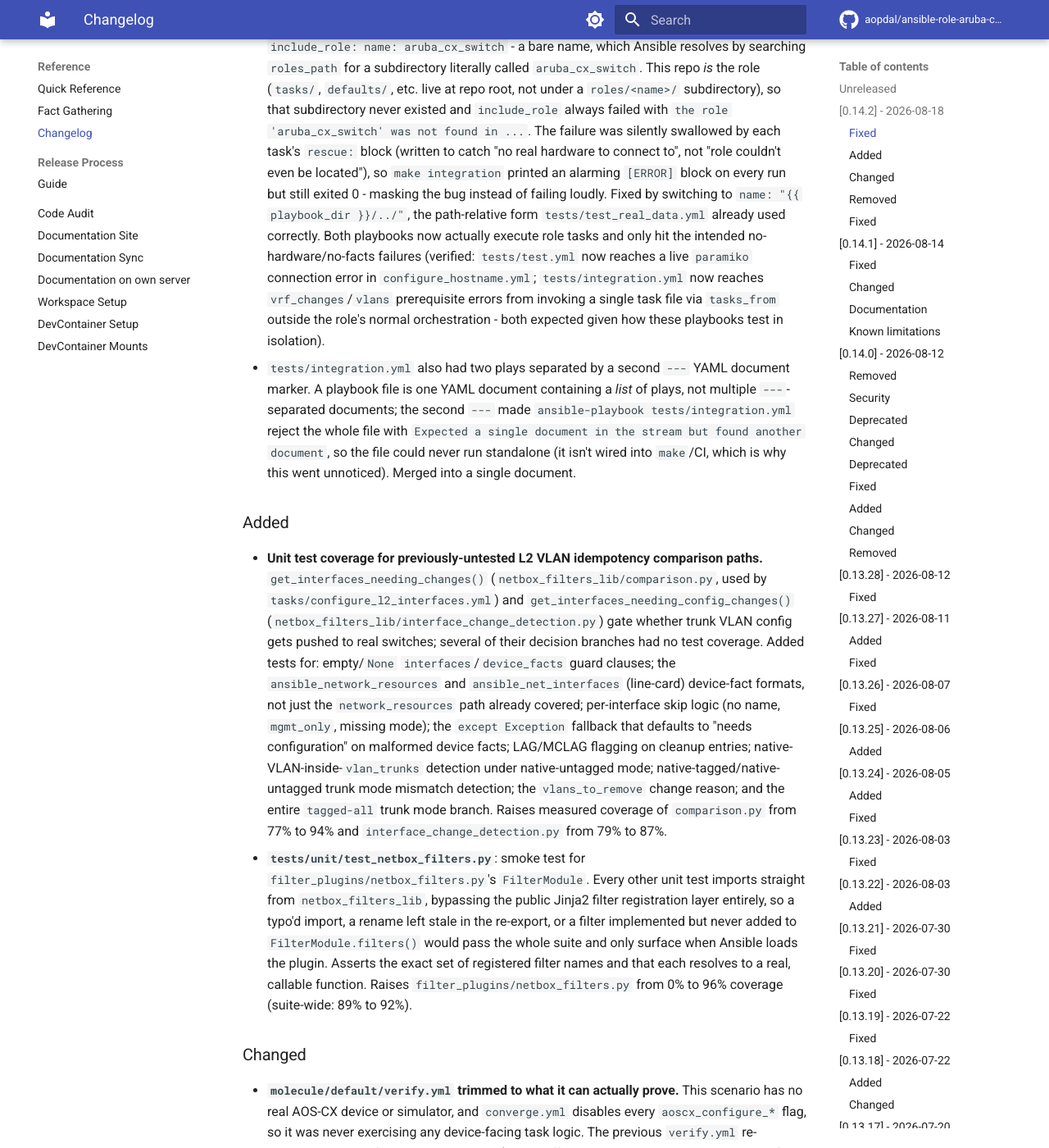
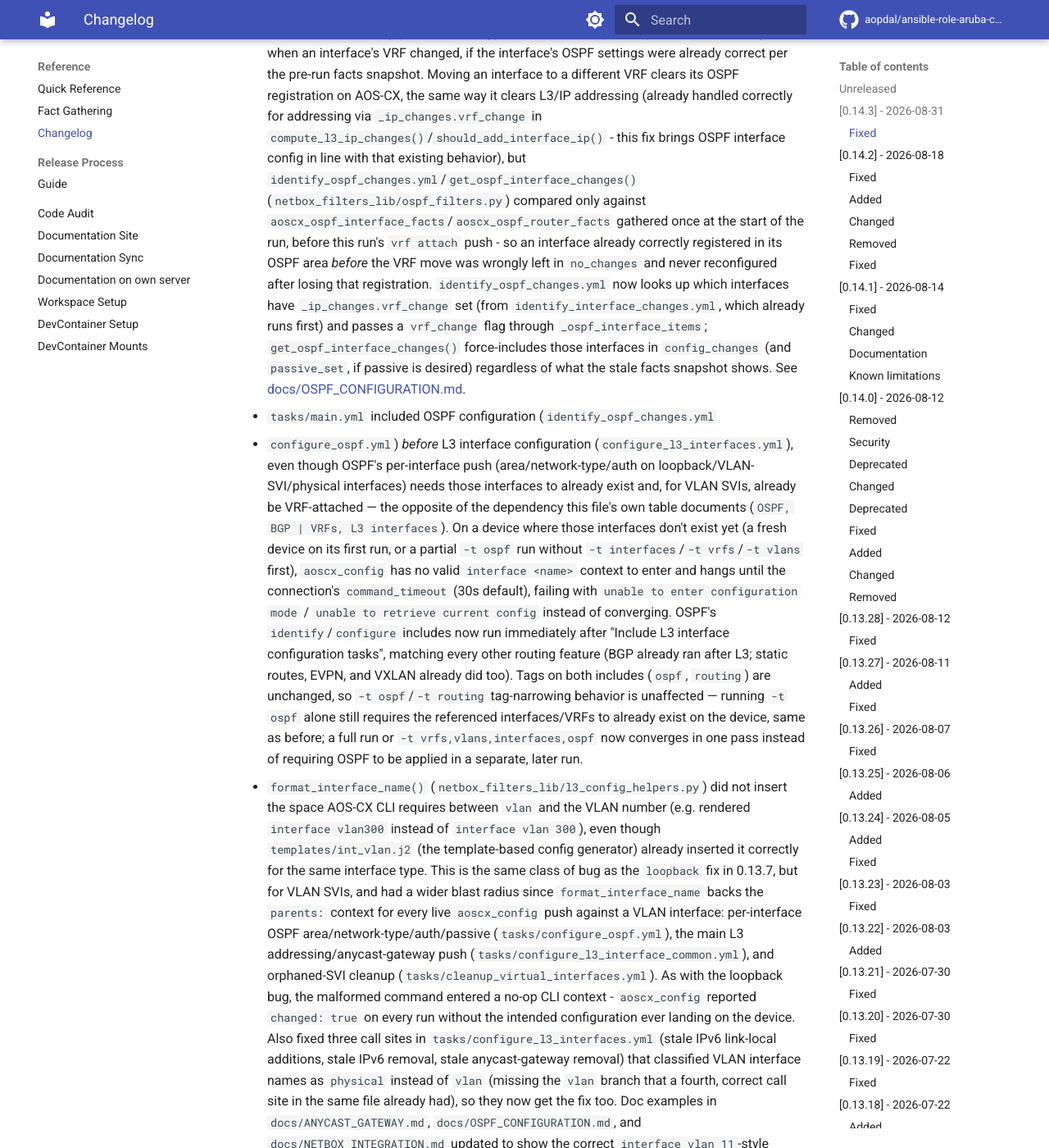
Before and after one commit to aopdal/ansible-role-aruba-cx-switch, an MkDocs documentation site: the page built from docs/CHANGELOG.md, in a window 1280 px wide and 1400 px high, scrolled down 488 px. Shown: the whole window at 82% size. Built offline with MkDocs 1.6.1 and Material for MkDocs 9.7.7, drawn with Linux system fonts in a browser that asks for light colours; comment, search, counter and statistics services are not loaded; some of the changed text lies outside the part shown.

Commit message:
chore: release version 0.14.3

```diff
--- a/CHANGELOG.md
+++ b/CHANGELOG.md
@@ -6,6 +6,80 @@ The format is based on [Keep a Changelog](https://keepachangelog.com/en/1.0.0/),
 and this project adheres to [Semantic Versioning](https://semver.org/spec/v2.0.0.html).
 
 ## [Unreleased]
+
+## [0.14.3] - 2026-08-31
+
+### Fixed
+
+- OSPF interface config (area/network-type/authentication/passive) was
+  never reconfigured when an interface's VRF changed, if the interface's
+  OSPF settings were already correct per the pre-run facts snapshot.
+  Moving an interface to a different VRF clears its OSPF registration on
+  AOS-CX, the same way it clears L3/IP addressing (already handled
+  correctly for addressing via `_ip_changes.vrf_change` in
+  `compute_l3_ip_changes()`/`should_add_interface_ip()` - this fix brings
+  OSPF interface config in line with that existing behavior), but
+  `identify_ospf_changes.yml`/`get_ospf_interface_changes()`
+  (`netbox_filters_lib/ospf_filters.py`) compared only against
+  `aoscx_ospf_interface_facts`/`aoscx_ospf_router_facts` gathered once at
+  the start of the run, before this run's `vrf attach` push - so an
+  interface already correctly registered in its OSPF area *before* the
+  VRF move was wrongly left in `no_changes` and never reconfigured after
+  losing that registration. `identify_ospf_changes.yml` now looks up
+  which interfaces have `_ip_changes.vrf_change` set (from
+  `identify_interface_changes.yml`, which already runs first) and passes
+  a `vrf_change` flag through `_ospf_interface_items`;
+  `get_ospf_interface_changes()` force-includes those interfaces in
+  `config_changes` (and `passive_set`, if passive is desired) regardless
+  of what the stale facts snapshot shows. See
+  [docs/OSPF_CONFIGURATION.md](docs/OSPF_CONFIGURATION.md#interaction-with-vrf-changes).
+
+- `tasks/main.yml` included OSPF configuration (`identify_ospf_changes.yml`
+  + `configure_ospf.yml`) *before* L3 interface configuration
+  (`configure_l3_interfaces.yml`), even though OSPF's per-interface push
+  (area/network-type/auth on loopback/VLAN-SVI/physical interfaces) needs
+  those interfaces to already exist and, for VLAN SVIs, already be
+  VRF-attached — the opposite of the dependency this file's own table
+  documents (`OSPF, BGP | VRFs, L3 interfaces`). On a device where those
+  interfaces don't exist yet (a fresh device on its first run, or a
+  partial `-t ospf` run without `-t interfaces`/`-t vrfs`/`-t vlans`
+  first), `aoscx_config` has no valid `interface <name>` context to enter
+  and hangs until the connection's `command_timeout` (30s default),
+  failing with `unable to enter configuration mode` /
+  `unable to retrieve current config` instead of converging. OSPF's
+  `identify`/`configure` includes now run immediately after
+  "Include L3 interface configuration tasks", matching every other
+  routing feature (BGP already ran after L3; static routes, EVPN, and
+  VXLAN already did too). Tags on both includes (`ospf`, `routing`) are
+  unchanged, so `-t ospf`/`-t routing` tag-narrowing behavior is
+  unaffected — running `-t ospf` alone still requires the referenced
+  interfaces/VRFs to already exist on the device, same as before; a full
+  run or `-t vrfs,vlans,interfaces,ospf` now converges in one pass instead
+  of requiring OSPF to be applied in a separate, later run.
+
+- `format_interface_name()` (`netbox_filters_lib/l3_config_helpers.py`) did
+  not insert the space AOS-CX CLI requires between `vlan` and the VLAN
+  number (e.g. rendered `interface vlan300` instead of
+  `interface vlan 300`), even though `templates/int_vlan.j2` (the
+  template-based config generator) already inserted it correctly for the
+  same interface type. This is the same class of bug as the `loopback`
+  fix in 0.13.7, but for VLAN SVIs, and had a wider blast radius since
+  `format_interface_name` backs the `parents:` context for every live
+  `aoscx_config` push against a VLAN interface: per-interface OSPF
+  area/network-type/auth/passive (`tasks/configure_ospf.yml`), the main
+  L3 addressing/anycast-gateway push (`tasks/configure_l3_interface_common.yml`),
+  and orphaned-SVI cleanup (`tasks/cleanup_virtual_interfaces.yml`). As
+  with the loopback bug, the malformed command entered a no-op CLI
+  context - `aoscx_config` reported `changed: true` on every run without
+  the intended configuration ever landing on the device. Also fixed three
+  call sites in `tasks/configure_l3_interfaces.yml` (stale IPv6
+  link-local additions, stale IPv6 removal, stale anycast-gateway
+  removal) that classified VLAN interface names as `physical` instead of
+  `vlan` (missing the `vlan` branch that a fourth, correct call site in
+  the same file already had), so they now get the fix too. Doc examples
+  in `docs/ANYCAST_GATEWAY.md`, `docs/OSPF_CONFIGURATION.md`, and
+  `docs/NETBOX_INTEGRATION.md` updated to show the correct
+  `interface vlan 11`-style syntax.
 
 ## [0.14.2] - 2026-08-18
 
--- a/docs/CHANGELOG.md
+++ b/docs/CHANGELOG.md
@@ -6,6 +6,80 @@ The format is based on [Keep a Changelog](https://keepachangelog.com/en/1.0.0/),
 and this project adheres to [Semantic Versioning](https://semver.org/spec/v2.0.0.html).
 
 ## [Unreleased]
+
+## [0.14.3] - 2026-08-31
+
+### Fixed
+
+- OSPF interface config (area/network-type/authentication/passive) was
+  never reconfigured when an interface's VRF changed, if the interface's
+  OSPF settings were already correct per the pre-run facts snapshot.
+  Moving an interface to a different VRF clears its OSPF registration on
+  AOS-CX, the same way it clears L3/IP addressing (already handled
+  correctly for addressing via `_ip_changes.vrf_change` in
+  `compute_l3_ip_changes()`/`should_add_interface_ip()` - this fix brings
+  OSPF interface config in line with that existing behavior), but
+  `identify_ospf_changes.yml`/`get_ospf_interface_changes()`
+  (`netbox_filters_lib/ospf_filters.py`) compared only against
+  `aoscx_ospf_interface_facts`/`aoscx_ospf_router_facts` gathered once at
+  the start of the run, before this run's `vrf attach` push - so an
+  interface already correctly registered in its OSPF area *before* the
+  VRF move was wrongly left in `no_changes` and never reconfigured after
+  losing that registration. `identify_ospf_changes.yml` now looks up
+  which interfaces have `_ip_changes.vrf_change` set (from
+  `identify_interface_changes.yml`, which already runs first) and passes
+  a `vrf_change` flag through `_ospf_interface_items`;
+  `get_ospf_interface_changes()` force-includes those interfaces in
+  `config_changes` (and `passive_set`, if passive is desired) regardless
+  of what the stale facts snapshot shows. See
+  [docs/OSPF_CONFIGURATION.md](OSPF_CONFIGURATION.md#interaction-with-vrf-changes).
+
+- `tasks/main.yml` included OSPF configuration (`identify_ospf_changes.yml`
+  + `configure_ospf.yml`) *before* L3 interface configuration
+  (`configure_l3_interfaces.yml`), even though OSPF's per-interface push
+  (area/network-type/auth on loopback/VLAN-SVI/physical interfaces) needs
+  those interfaces to already exist and, for VLAN SVIs, already be
+  VRF-attached — the opposite of the dependency this file's own table
+  documents (`OSPF, BGP | VRFs, L3 interfaces`). On a device where those
+  interfaces don't exist yet (a fresh device on its first run, or a
+  partial `-t ospf` run without `-t interfaces`/`-t vrfs`/`-t vlans`
+  first), `aoscx_config` has no valid `interface <name>` context to enter
+  and hangs until the connection's `command_timeout` (30s default),
+  failing with `unable to enter configuration mode` /
+  `unable to retrieve current config` instead of converging. OSPF's
+  `identify`/`configure` includes now run immediately after
+  "Include L3 interface configuration tasks", matching every other
+  routing feature (BGP already ran after L3; static routes, EVPN, and
+  VXLAN already did too). Tags on both includes (`ospf`, `routing`) are
+  unchanged, so `-t ospf`/`-t routing` tag-narrowing behavior is
+  unaffected — running `-t ospf` alone still requires the referenced
+  interfaces/VRFs to already exist on the device, same as before; a full
+  run or `-t vrfs,vlans,interfaces,ospf` now converges in one pass instead
+  of requiring OSPF to be applied in a separate, later run.
+
+- `format_interface_name()` (`netbox_filters_lib/l3_config_helpers.py`) did
+  not insert the space AOS-CX CLI requires between `vlan` and the VLAN
+  number (e.g. rendered `interface vlan300` instead of
+  `interface vlan 300`), even though `templates/int_vlan.j2` (the
+  template-based config generator) already inserted it correctly for the
+  same interface type. This is the same class of bug as the `loopback`
+  fix in 0.13.7, but for VLAN SVIs, and had a wider blast radius since
+  `format_interface_name` backs the `parents:` context for every live
+  `aoscx_config` push against a VLAN interface: per-interface OSPF
+  area/network-type/auth/passive (`tasks/configure_ospf.yml`), the main
+  L3 addressing/anycast-gateway push (`tasks/configure_l3_interface_common.yml`),
+  and orphaned-SVI cleanup (`tasks/cleanup_virtual_interfaces.yml`). As
+  with the loopback bug, the malformed command entered a no-op CLI
+  context - `aoscx_config` reported `changed: true` on every run without
+  the intended configuration ever landing on the device. Also fixed three
+  call sites in `tasks/configure_l3_interfaces.yml` (stale IPv6
+  link-local additions, stale IPv6 removal, stale anycast-gateway
+  removal) that classified VLAN interface names as `physical` instead of
+  `vlan` (missing the `vlan` branch that a fourth, correct call site in
+  the same file already had), so they now get the fix too. Doc examples
+  in `docs/ANYCAST_GATEWAY.md`, `docs/OSPF_CONFIGURATION.md`, and
+  `docs/NETBOX_INTEGRATION.md` updated to show the correct
+  `interface vlan 11`-style syntax.
 
 ## [0.14.2] - 2026-08-18
 
```
Also changed, not shown: 1 other file.
